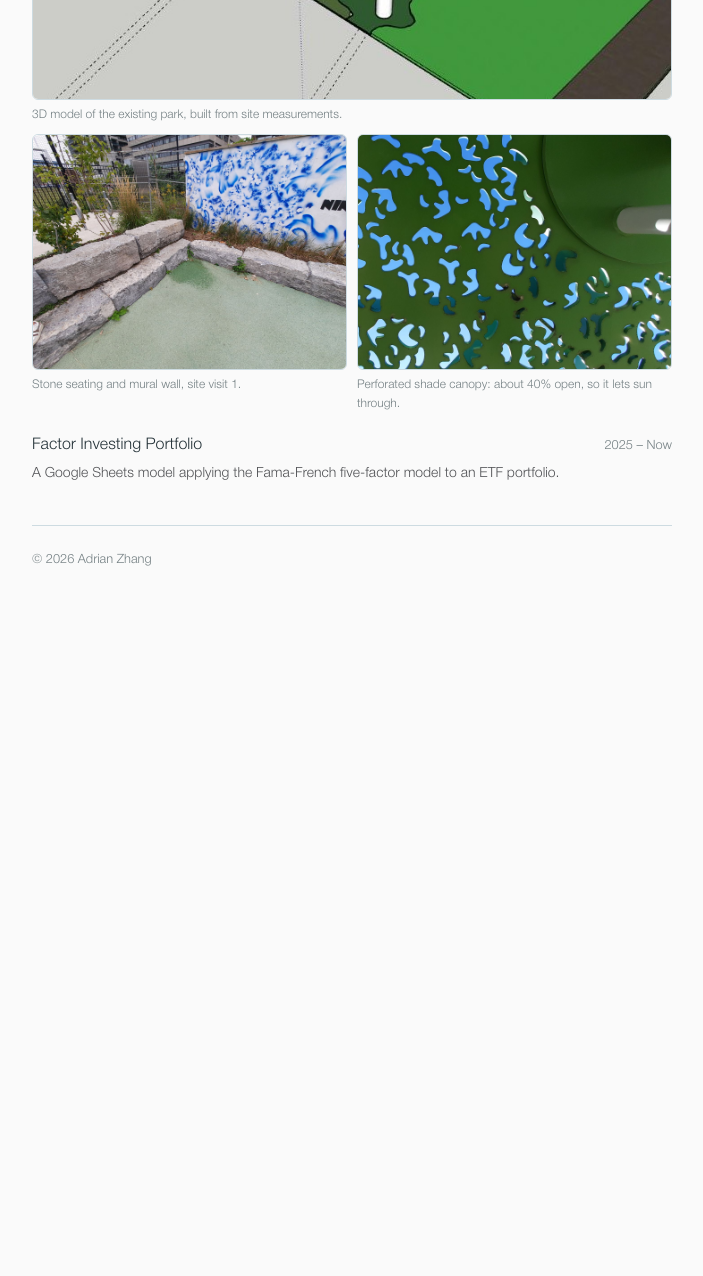
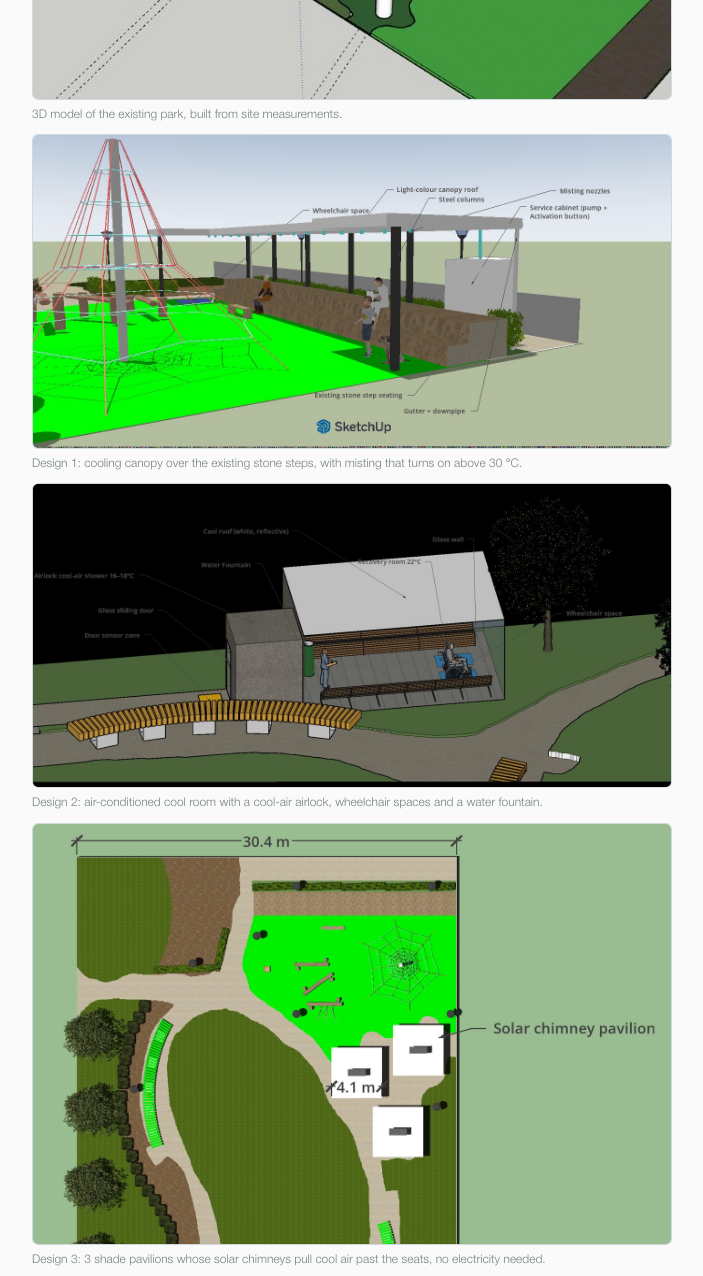
Before and after one commit to zhang-adrian/zhang-adrian.github.io, a plain HTML site: page index.html in a window 1280 px wide. Shown: the part 1460-2736 px from the top of the page, without its empty margins (288-991 px from the left). Before the commit the page ends 2063 px from the top, so only its background shows below. Drawn offline with Linux system fonts and the light colour scheme.

Commit message:
Add 3 park design models

```diff
--- a/index.html
+++ b/index.html
@@ -222,7 +222,7 @@
                 <div class="item reveal">
                     <div class="row"><span class="item-title">Robert Street Park Design (APS111)</span><span class="date">Sep 2026 – Now</span></div>
                     <div class="item-org">University of Toronto · Team of 6</div>
-                    <div class="item-desc">Collected field data on 3 outdoor site visits (air and surface temperature, light, noise, tree sizes, park use) and compiled it into a shared dataset, earning 88% on the project requirements. Led documentation for all 3 team deliverables. Built a 3D model of the existing site.</div>
+                    <div class="item-desc">Collected field data on 3 outdoor site visits (air and surface temperature, light, noise, tree sizes, park use) and compiled it into a shared dataset, earning 88% on the project requirements. Led documentation for all 3 team deliverables. Built 3D models of the existing site and of our team's 3 proposed cooling designs.</div>
                     <div class="gallery">
                         <figure class="wide">
                             <img class="chart-light" src="img/chart-light.png" alt="Chart: surfaces in the sun were 7 to 13 degrees C hotter than the same surfaces in shade" loading="lazy">
@@ -232,6 +232,18 @@
                         <figure class="wide">
                             <img src="img/park-model.jpg" alt="3D model of Robert Street Park" loading="lazy">
                             <figcaption>3D model of the existing park, built from site measurements.</figcaption>
+                        </figure>
+                        <figure class="wide">
+                            <img src="img/design-51.jpg" alt="3D model of a sloped canopy roof with misting nozzles over the park's stone step seating" loading="lazy">
+                            <figcaption>Design 1: cooling canopy over the existing stone steps, with misting that turns on above 30 °C.</figcaption>
+                        </figure>
+                        <figure class="wide">
+                            <img src="img/design-30.jpg" alt="3D model of a small air-conditioned glass room with an airlock entrance" loading="lazy">
+                            <figcaption>Design 2: air-conditioned cool room with a cool-air airlock, wheelchair spaces and a water fountain.</figcaption>
+                        </figure>
+                        <figure class="wide">
+                            <img src="img/design-19.jpg" alt="Top view of the park showing 3 shade pavilions with solar chimneys" loading="lazy">
+                            <figcaption>Design 3: 3 shade pavilions whose solar chimneys pull cool air past the seats, no electricity needed.</figcaption>
                         </figure>
                         <figure class="photo">
                             <img src="img/park-seating.jpg" alt="Stone block seating and mural wall at Robert Street Park" loading="lazy">
```
Also changed, not shown: img/design-19.jpg (added), img/design-30.jpg (added), img/design-51.jpg (added).
